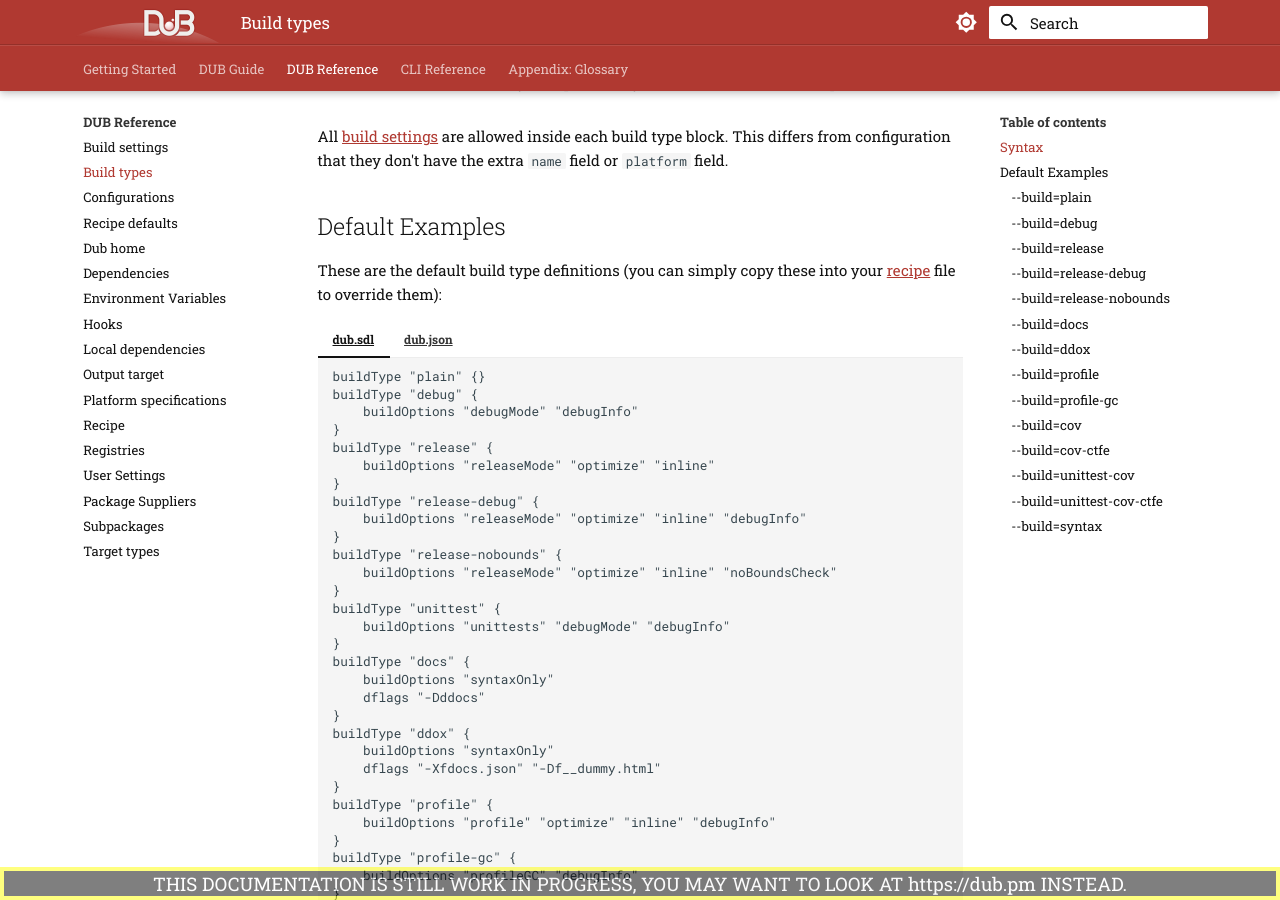
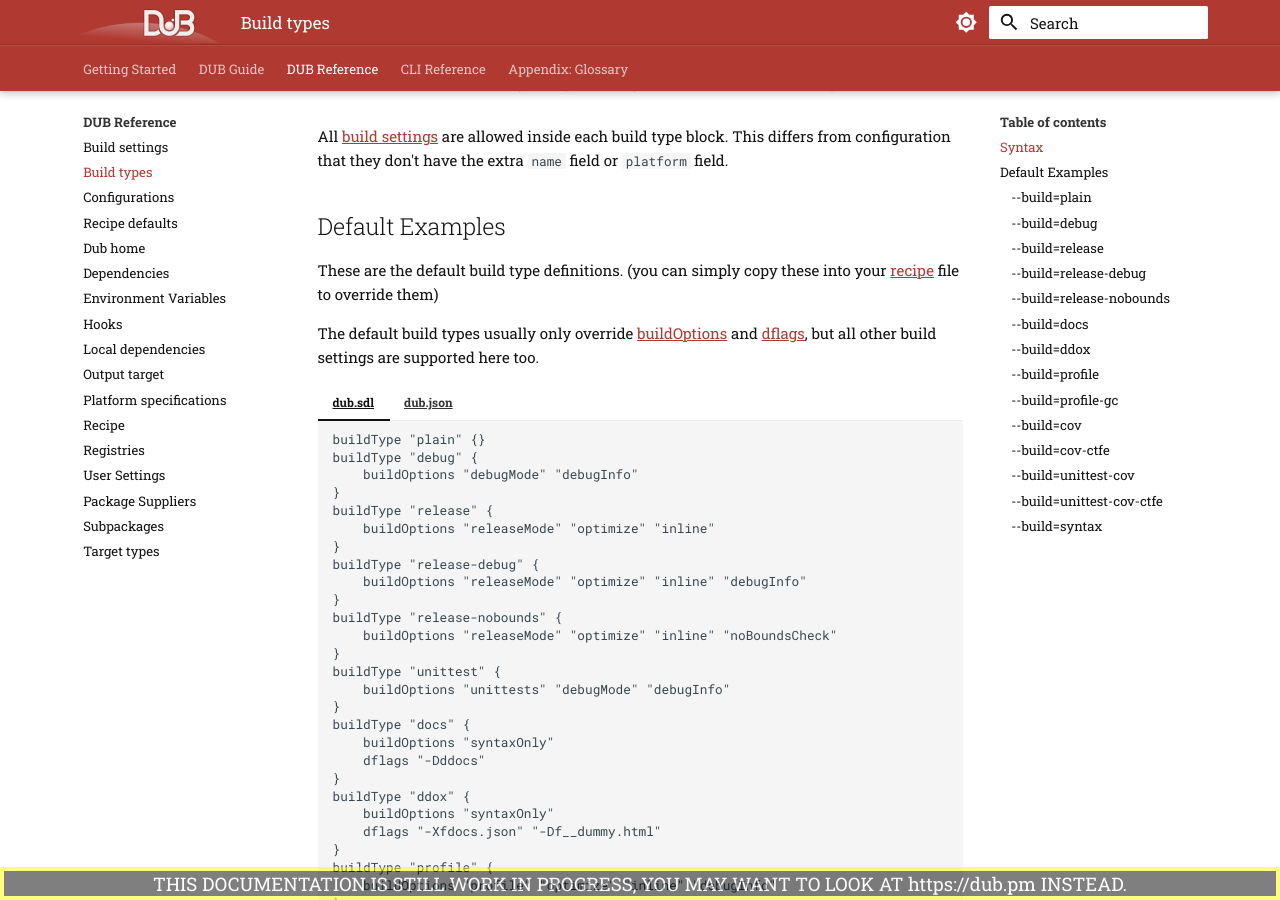
Before and after one commit to WebFreak001/dub-docs-v2, an MkDocs documentation site: the page built from docs/dub-reference/buildtypes.md, in a window 1280 px wide and 900 px high, scrolled down 710 px. Built offline with MkDocs 1.6.1 and Material for MkDocs 9.7.7, drawn with Linux system fonts in a browser that asks for light colours; comment, search, counter and statistics services are not loaded.

Commit message:
link from buildtypes to buildOptions and dflags

```diff
--- a/docs/dub-reference/buildtypes.md
+++ b/docs/dub-reference/buildtypes.md
@@ -41,7 +41,9 @@ All [build settings](./build_settings.md) are allowed inside each build type blo
 
 ## Default Examples
 
-These are the default build type definitions (you can simply copy these into your [recipe](../dub-guide/recipe.md) file to override them):
+These are the default build type definitions. (you can simply copy these into your [recipe](../dub-guide/recipe.md) file to override them)
+
+The default build types usually only override [buildOptions](./build_settings.md#buildoptions) and [dflags](./build_settings.md#dflags), but all other build settings are supported here too.
 
 === "dub.sdl"
 
```
